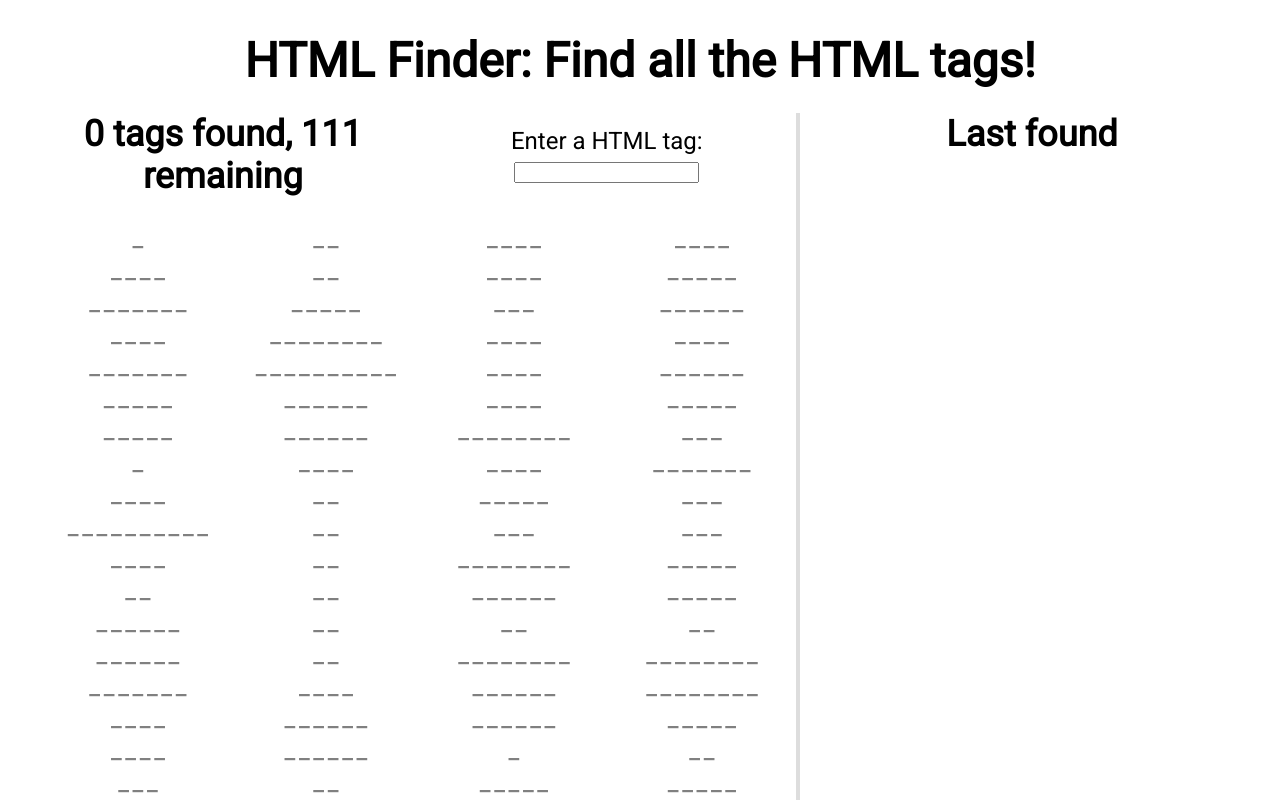
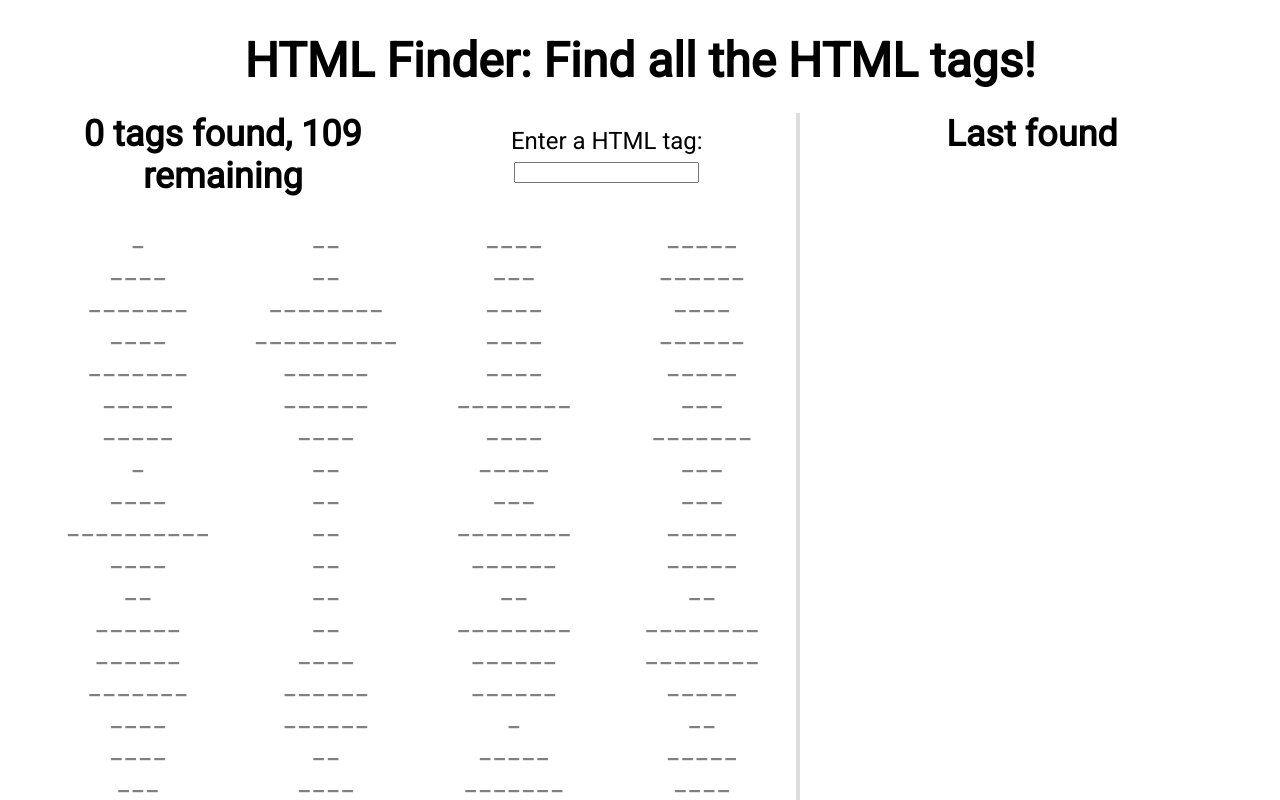
Before and after one commit to sylvainpolletvillard/html-finder, a Vue app: page / in a window 1280 px wide. Shown: the top 800 px of the page. Built offline with nearby package versions, Linux system fonts and the light colour scheme.

Commit message:
remove obsolete tags

```diff
--- a/src/tags.ts
+++ b/src/tags.ts
@@ -29,7 +29,6 @@ export const tags = [
   "dl",
   "dt",
   "em",
-  "embed",
   "fieldset",
   "figcaption",
   "figure",
@@ -108,8 +107,7 @@ export const tags = [
   "u",
   "ul",
   "var",
-  "video",
-  "wbr",
+  "video"
 ] as const;
 
 export type Tag = (typeof tags)[number];
```
